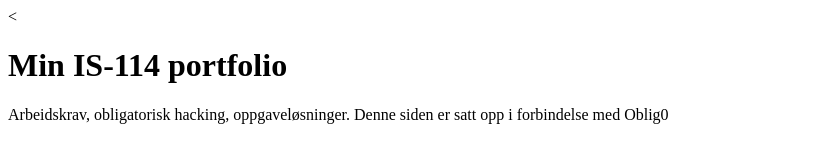
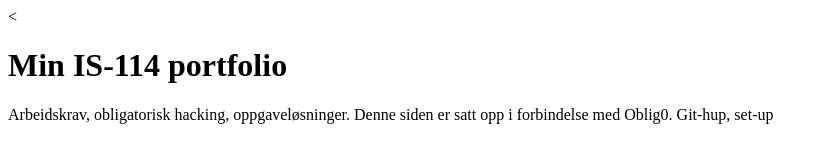
Before and after one commit to Sti-GIT/OBLIG0, a plain HTML site: page docs/index.html in a window 1280 px wide. Shown: the whole page, without its empty margins (0-828 px from the left). Drawn offline with Linux system fonts and the light colour scheme.

Commit message:
ekstra tekst

```diff
--- a/docs/index.html
+++ b/docs/index.html
@@ -7,6 +7,6 @@
 	<</head>
 	<body>
 		<h1>Min IS-114 portfolio</h1>
-		<p>Arbeidskrav, obligatorisk hacking, oppgaveløsninger. Denne siden er satt opp i forbindelse med Oblig0
+		<p>Arbeidskrav, obligatorisk hacking, oppgaveløsninger. Denne siden er satt opp i forbindelse med Oblig0. Git-hup, set-up
 		</body>
 </html>
```
